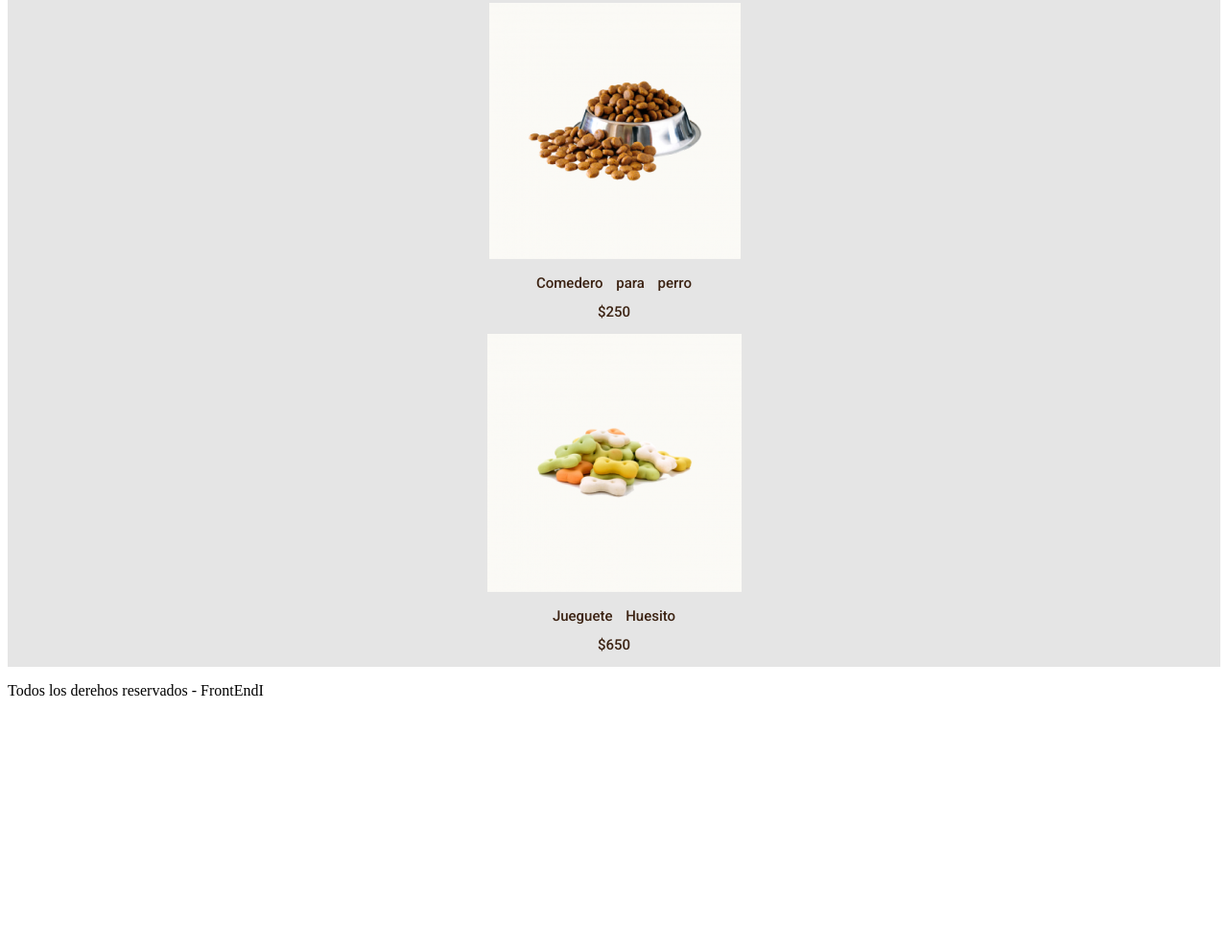
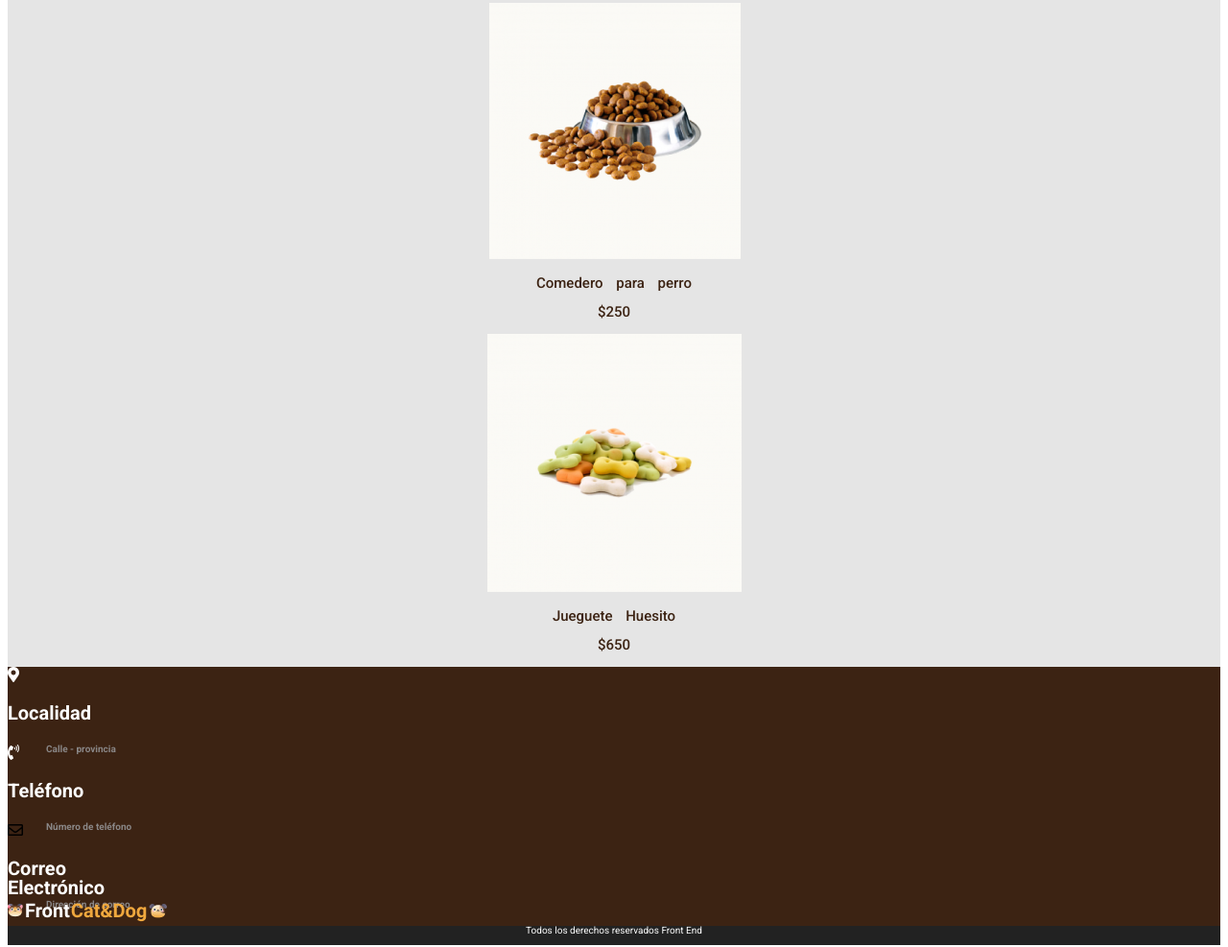
Before and after one commit to ZoeAgustinaTira/Fron-End-I, a plain HTML site: page PetShop/index.html in a window 1280 px wide. Shown: the part 1075-2062 px from the top of the page at 96% size. Before the commit the page ends 1820 px from the top, so only its background shows below. Drawn offline with Linux system fonts and the light colour scheme.

Commit message:
Actualizacion pet

```diff
--- a/PetShop/index.html
+++ b/PetShop/index.html
@@ -130,9 +130,50 @@
     </main>
 
     <footer>
-        <p>
-            Todos los derehos reservados - FrontEndI
-        </p>
+
+        <i class="fas fa-map-marker-alt"></i>
+        <dl>
+            <dl>
+                Localidad
+            </dl>
+            <dd>
+                Calle - provincia
+            </dd>
+        </dl>
+
+        <i class="fas fa-phone-volume"></i>
+        <dl>
+            <dl>
+                Teléfono
+            </dl>
+            <dd>
+                Número de teléfono
+            </dd>
+        </dl>
+
+
+        <i class="far fa-envelope"></i>
+        <dl>
+            <dl>
+                Correo Electrónico
+            </dl>
+            <dd>
+                Dirección de correo
+            </dd>
+        </dl>
+
+        <span>
+            <img src="img/Logo-footer.png" alt="LogoFooter">
+        </span>
+
+        <div>
+            Todos los derechos reservados Front End
+        </div>
+
+
+
+
+
     </footer>
 
 </body>
--- a/PetShop/style/style.css
+++ b/PetShop/style/style.css
@@ -56,6 +56,7 @@
 
 .fas {
     color: white;
+
 }
 
 /*<!--Sección Banner-->*/
@@ -146,3 +147,49 @@
     color: #3C2313;
 
 }
+
+/*<!--Footer-->*/
+footer{
+    background-color: #3C2313;
+    height: 284px;
+    top: 1506px;
+}
+
+footer dl{
+    width: 88px;
+    height: 23px;
+    font-family: "Roboto", sans-serif;
+    font-weight: 700;
+    font-size: 20px;
+    line-height: 23px;
+    line-height: 100%;
+    color: #FFFFFF;
+}
+
+footer dd {
+    width: 90px;
+    height: 12px;
+    font-family: "Roboto", sans-serif;
+    font-weight: 700;
+    font-size: 10px;
+    line-height: 12px;
+    line-height: 100%;
+    color: #8A8787;
+}
+
+footer div {
+    height: 20px;
+    top: 1787px;
+
+    font-family: "Roboto",sans-serif;
+    font-size: 10px;
+    font-weight: 400;
+    line-height: 12px;
+    line-height: 100%;
+    text-align: center;
+
+    background-color: #222222;
+    color: #FFFFFF;
+
+
+}
```
Also changed, not shown: PetShop/img/Logo-footer.png (added).
